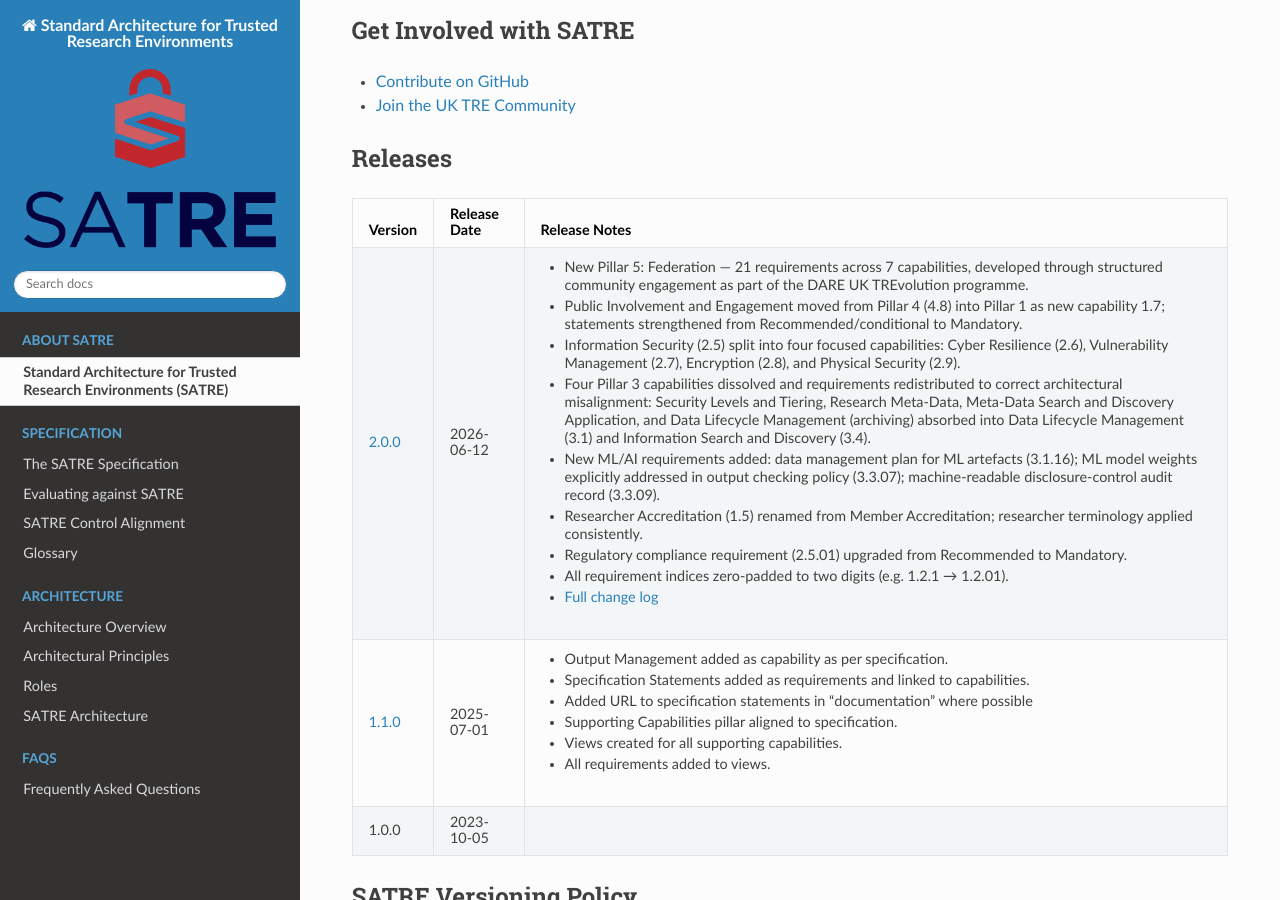
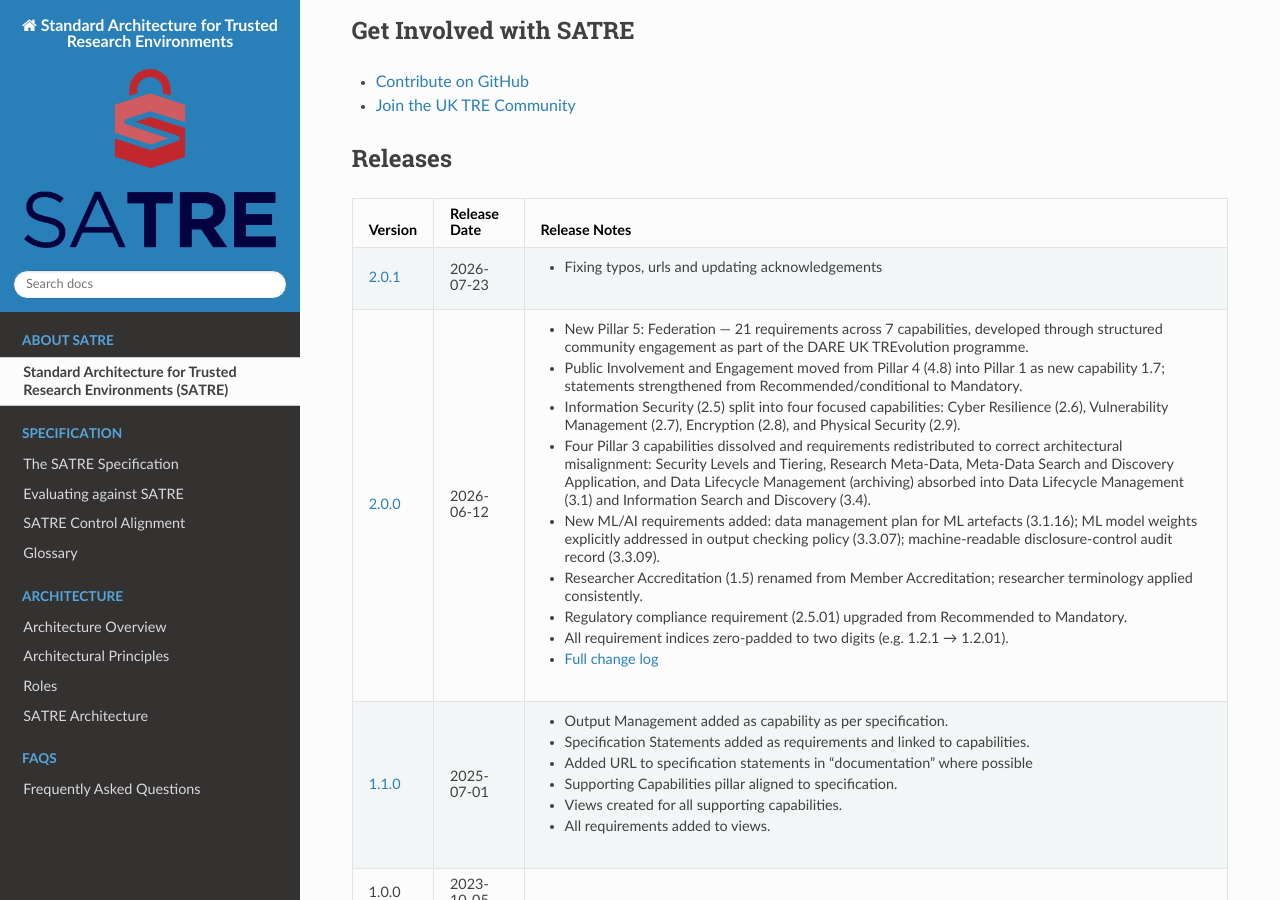
Before and after one commit to sa-tre/satre-specification, a Sphinx documentation site: the page built from docs/source/index.md, in a window 1280 px wide and 900 px high, scrolled down 2579 px. Built offline with Sphinx 7.4.7 and the Read the Docs theme 3.1.0, drawn with Linux system fonts in a browser that asks for light colours.

Commit message:
Add changelog for release

```diff
--- a/docs/source/index.md
+++ b/docs/source/index.md
@@ -124,6 +124,9 @@ Public members have served on the core SATRE project team from the beginning, en
 * - Version
   - Release Date
   - Release Notes
+* - [2.0.1](https://satre-specification.readthedocs.io/en/v2.0.1/)
+  - 2026-07-23
+  - - Fixing typos, urls and updating acknowledgements
 * - [2.0.0](https://satre-specification.readthedocs.io/en/v2.0.0/)
   - 2026-06-12
   - - New Pillar 5: Federation — 21 requirements across 7 capabilities, developed through structured community engagement as part of the DARE UK TREvolution programme.
```
